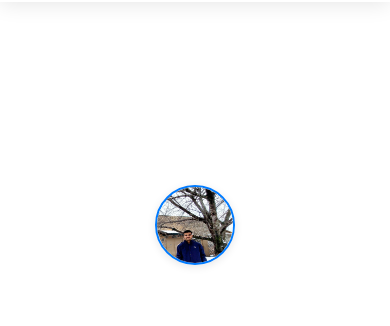
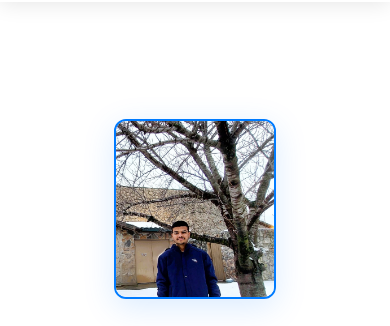
Before and after one commit to apatil45/myportfolio, a plain HTML site: page index.html in a window 390 px wide. Shown: the part 73-399 px from the top of the page. Drawn offline with nearby package versions, Linux system fonts and the light colour scheme.

Commit message:
pic update

```diff
--- a/css/styles.css
+++ b/css/styles.css
@@ -1043,15 +1043,47 @@ textarea.form-field {
 
     .hero-image-container {
         order: -1;
-        margin-bottom: var(--space-sm);
+        margin-bottom: var(--space-xl);
+        display: flex;
+        justify-content: center;
+        align-items: center;
+        padding: 0;
+        width: 100%;
     }
 
     .hero-image {
-    width: 80px;
-    height: 80px;
-    border-radius: 50%;
+        width: 100%;
+        max-width: 300px;
+        height: 200px;
+        border-radius: var(--radius-lg);
         border: 2px solid var(--accent);
-        box-shadow: 0 2px 8px rgba(0, 0, 0, 0.1);
+        box-shadow: 0 8px 32px rgba(0, 123, 255, 0.15);
+        transition: var(--transition);
+        object-fit: cover;
+        object-position: center;
+        position: relative;
+    }
+
+    .hero-image::before {
+        content: '';
+        position: absolute;
+        top: 0;
+        left: 0;
+        right: 0;
+        bottom: 0;
+        background: linear-gradient(135deg, rgba(0, 123, 255, 0.1) 0%, rgba(0, 123, 255, 0.05) 100%);
+        border-radius: var(--radius-lg);
+        opacity: 0;
+        transition: var(--transition);
+    }
+
+    .hero-image:hover {
+        transform: translateY(-4px);
+        box-shadow: 0 12px 40px rgba(0, 123, 255, 0.25);
+    }
+
+    .hero-image:hover::before {
+        opacity: 1;
     }
 
     .social-links {
@@ -1668,6 +1700,11 @@ button.card-more-btn {
         font-size: 2rem;
     }
 
+    .hero-image {
+        max-width: 280px;
+        height: 180px;
+    }
+
     .section {
         padding: var(--space-xl) 0;
     }
```
